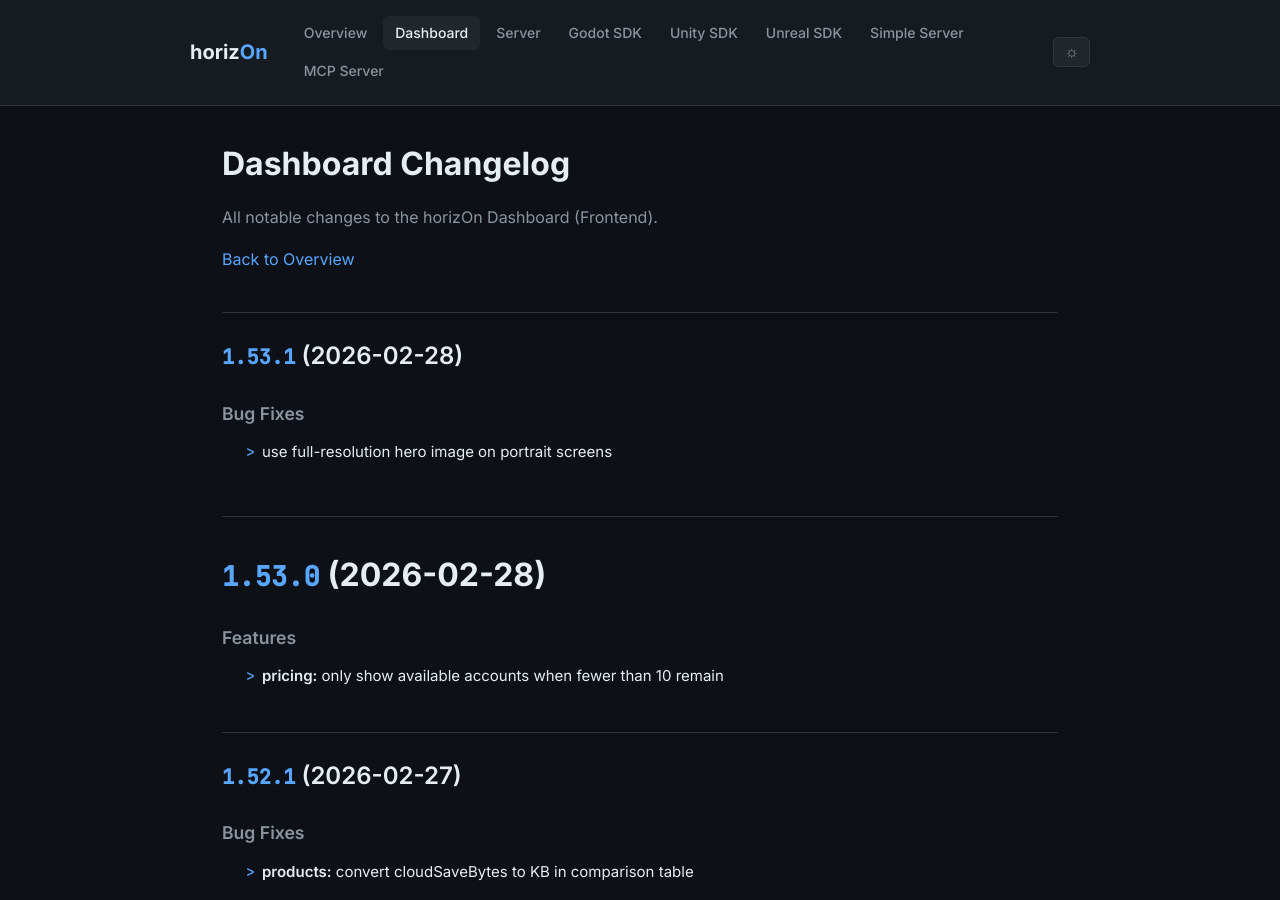
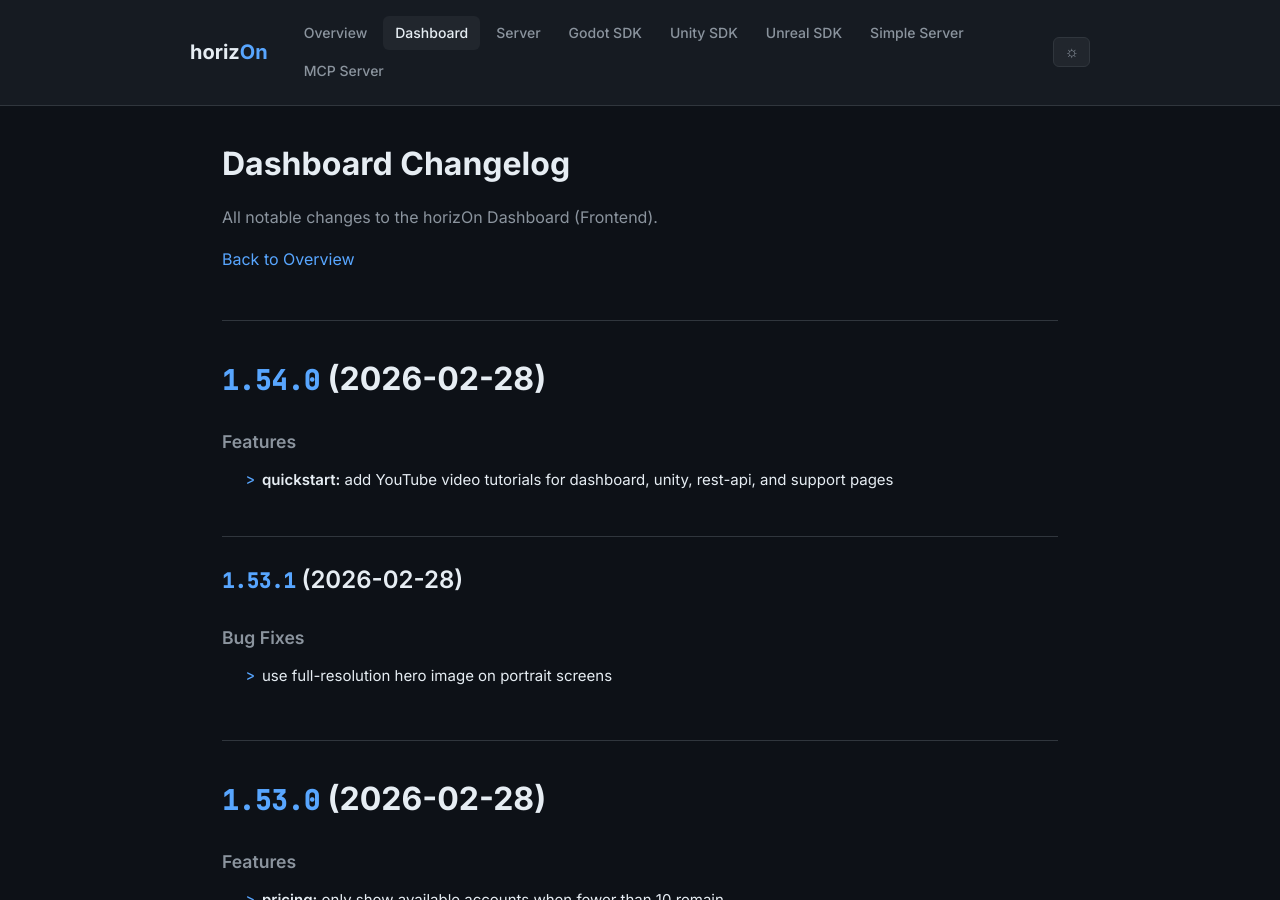
Before and after one commit to ProjectMakersDE/horizOn-Changelog, a Jekyll site: the page built from dashboard-changelog.md, in a window 1280 px wide and 900 px high. Built offline with Jekyll 4.4.1, drawn with Linux system fonts in a browser that asks for light colours.

Commit message:
chore: sync changelogs [skip ci]

```diff
--- a/dashboard-changelog.md
+++ b/dashboard-changelog.md
@@ -8,6 +8,13 @@ title: Dashboard Changelog
 All notable changes to the horizOn Dashboard (Frontend).
 
 [Back to Overview](.)
+
+# [1.54.0](https://github.com/ProjectMakersDE/horizOn-Dashboard/compare/v1.53.1...v1.54.0) (2026-02-28)
+
+
+### Features
+
+* **quickstart:** add YouTube video tutorials for dashboard, unity, rest-api, and support pages ([8effc3c](https://github.com/ProjectMakersDE/horizOn-Dashboard/commit/8effc3ca8c8e1b04edd49d0a78dc7e5b135e9ed5))
 
 ## [1.53.1](https://github.com/ProjectMakersDE/horizOn-Dashboard/compare/v1.53.0...v1.53.1) (2026-02-28)
 
```
Also changed, not shown: index.md (+1 -1 lines).
